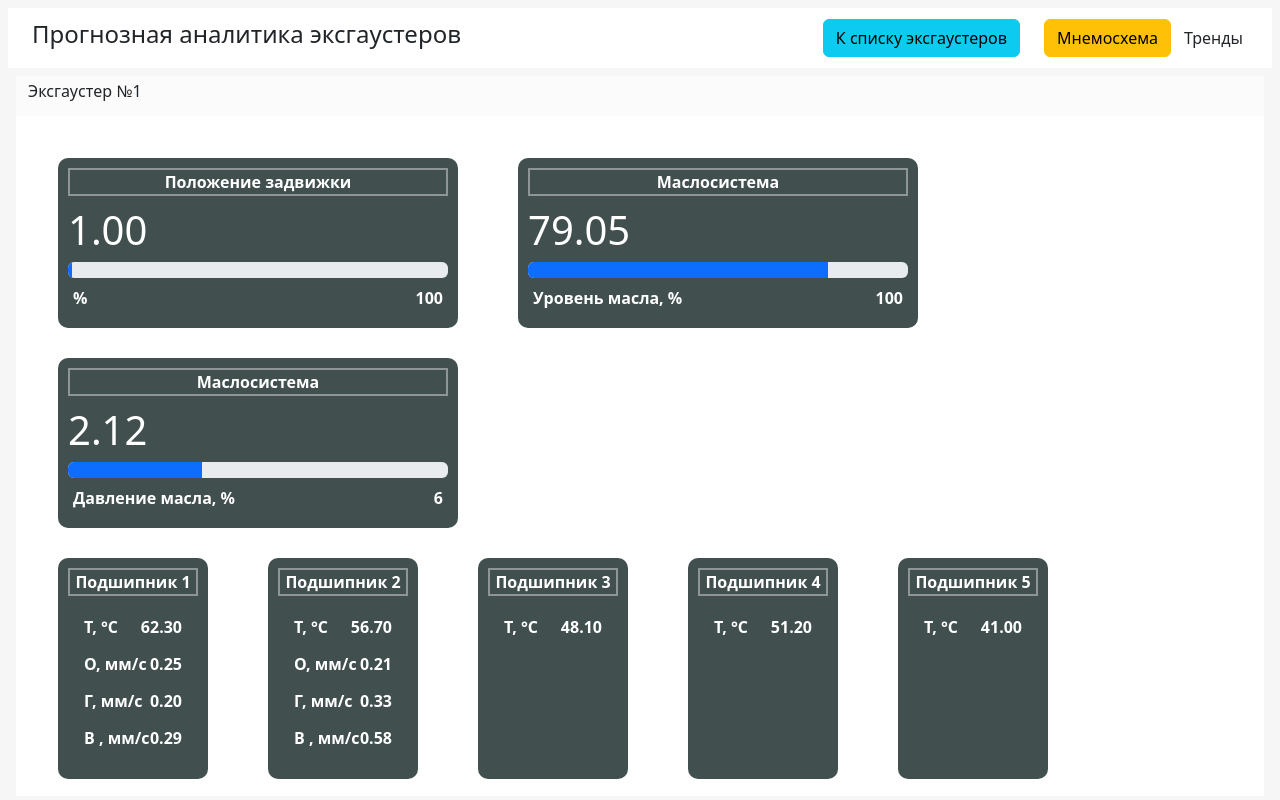
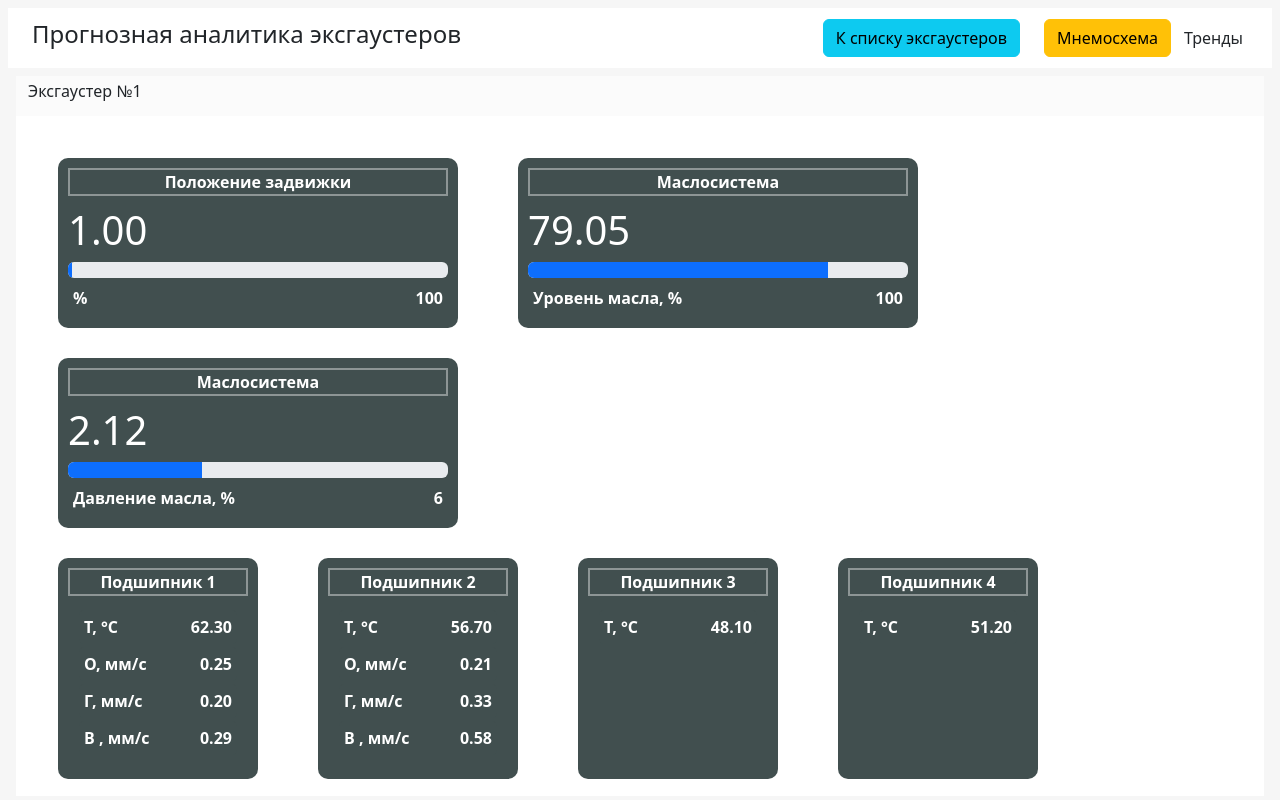
Before and after one commit to xCTAPx/monitoring, a React (Vite) app in the folder client/: page /details/1 in a window 1280 px wide. Shown: the top 800 px of the page. Built offline with nearby package versions, Linux system fonts and the light colour scheme; the HTML template or start-up script is replaced by a standard one.

Commit message:
change ceils width

```diff
--- a/client/src/UI/CeilInfo.tsx
+++ b/client/src/UI/CeilInfo.tsx
@@ -16,7 +16,7 @@ const Title = styled.div`
     border: 2px solid #8D9595 ;
 `
 const Ceil = styled.div`
-    width: 150px;
+    width: 200px;
     height: min-content;
     padding: 10px;
     border-radius: 10px;
```
